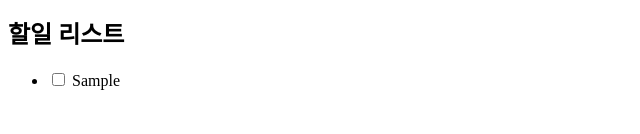
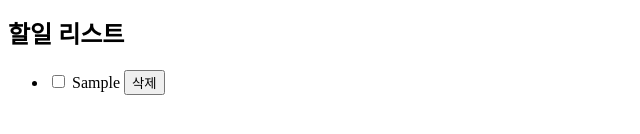
Before and after one commit to leejuyeon7852/surl-first-10, a SvelteKit app in the folder front/: page /todo in a window 1280 px wide. Both pictures are taken after typing "Sample" into the empty fields and a click on the button "추가". Shown: the part 208-342 px from the top of the page, without its empty margins (0-640 px from the left). Built offline with nearby package versions, Linux system fonts and the light colour scheme.

Commit message:
#7 할일 앱 구현 삭제

```diff
--- a/front/src/routes/todo/+page.svelte
+++ b/front/src/routes/todo/+page.svelte
@@ -44,6 +44,10 @@
 		form.body.focus();
 	}
 
+	function deleteTodo(todo: Todo) {
+		todos.splice(todos.indexOf(todo), 1);
+	}
+
 	$effect(() => {
 		console.log('todos: 시작');
 		for (const todo of todos) {
@@ -68,7 +72,7 @@
 <h2>할일 추가</h2>
 <!-- svelte-ignore event_directive_deprecated -->
 <form on:submit|preventDefault={addTodo}>
-	<input type="text" name="body" placeholder="할일을 입력해주세요." />
+	<input type="text" name="body" placeholder="할일을 입력해주세요." autocomplete="off" />
 	<button type="submit">추가</button>
 </form>
 
@@ -79,6 +83,8 @@
 		<li>
 			<input type="checkbox" bind:checked={todo.done} />
 			{todo.body}
+			<!-- svelte-ignore event_directive_deprecated -->
+			<button type="button" on:click|preventDefault={() => deleteTodo(todo)}>삭제</button>
 		</li>
 	{/each}
 </ul>
```
